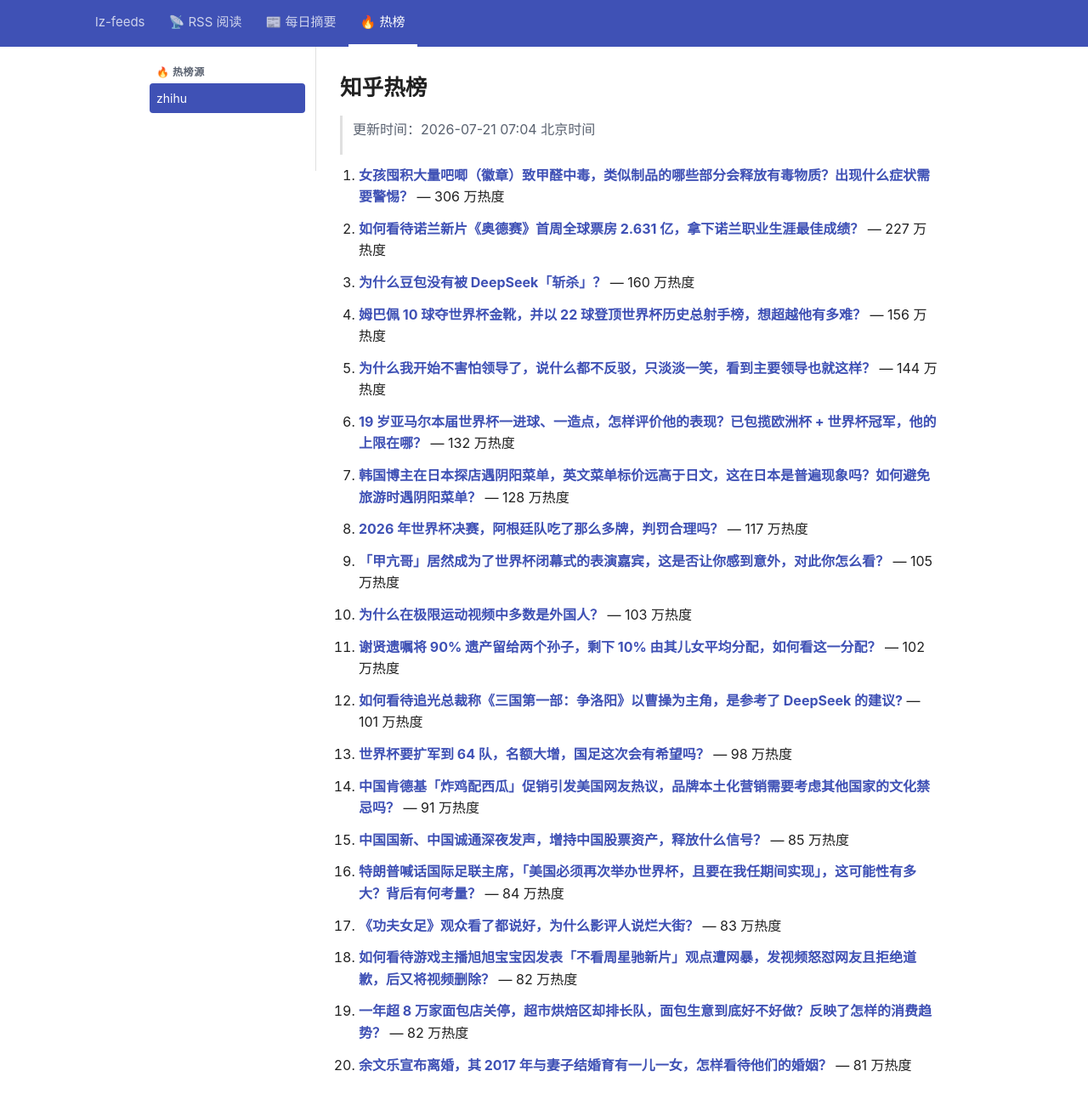
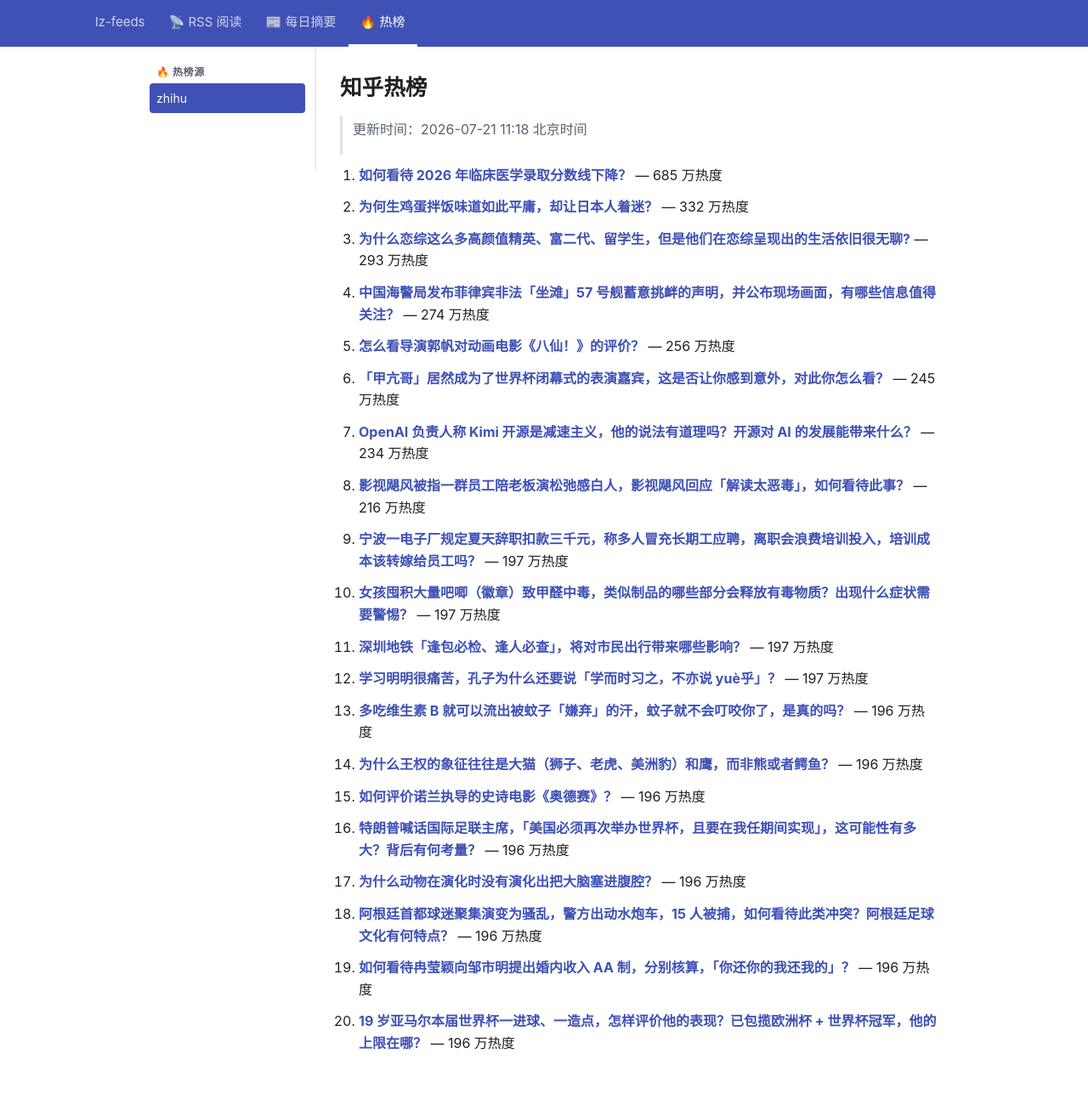
Before and after one commit to lizhang0101/lz-feeds, a Jekyll site: the page built from _hotlist/zhihu.md, in a window 1280 px wide and 1330 px high. Shown: the top 1300 px of the window at 85% size. Built offline with Jekyll 4.4.1, drawn with Linux system fonts in a browser that asks for light colours.

Commit message:
hotlist: 2026-07-21T03:18Z

```diff
--- a/_hotlist/zhihu.md
+++ b/_hotlist/zhihu.md
@@ -1,48 +1,48 @@
 ---
-updated: 2026-07-21 07:04 北京时间
+updated: 2026-07-21 11:18 北京时间
 count: 20
 ---
 
 # 知乎热榜
 
-> 更新时间：2026-07-21 07:04 北京时间
+> 更新时间：2026-07-21 11:18 北京时间
 
-1. **[女孩囤积大量吧唧（徽章）致甲醛中毒，类似制品的哪些部分会释放有毒物质？出现什么症状需要警惕？](https://www.zhihu.com/question/2061953789863654753)** — 306 万热度
+1. **[如何看待 2026 年临床医学录取分数线下降？](https://www.zhihu.com/question/2061925103441650722)** — 685 万热度
 
-2. **[如何看待诺兰新片《奥德赛》首周全球票房 2.631 亿，拿下诺兰职业生涯最佳成绩？](https://www.zhihu.com/question/2062461673827480992)** — 227 万热度
+2. **[为何生鸡蛋拌饭味道如此平庸，却让日本人着迷？](https://www.zhihu.com/question/2055058384097955896)** — 332 万热度
 
-3. **[为什么豆包没有被 DeepSeek「斩杀」？](https://www.zhihu.com/question/2061575313973416591)** — 160 万热度
+3. **[为什么恋综这么多高颜值精英、富二代、留学生，但是他们在恋综呈现出的生活依旧很无聊?](https://www.zhihu.com/question/2001825569575306638)** — 293 万热度
 
-4. **[姆巴佩 10 球夺世界杯金靴，并以 22 球登顶世界杯历史总射手榜，想超越他有多难？](https://www.zhihu.com/question/2062431941387710588)** — 156 万热度
+4. **[中国海警局发布菲律宾非法「坐滩」57 号舰蓄意挑衅的声明，并公布现场画面，有哪些信息值得关注？](https://www.zhihu.com/question/2062608470700975381)** — 274 万热度
 
-5. **[为什么我开始不害怕领导了，说什么都不反驳，只淡淡一笑，看到主要领导也就这样？](https://www.zhihu.com/question/4714962638)** — 144 万热度
+5. **[怎么看导演郭帆对动画电影《八仙！》的评价？](https://www.zhihu.com/question/2062108518619124379)** — 256 万热度
 
-6. **[19 岁亚马尔本届世界杯一进球、一造点，怎样评价他的表现？已包揽欧洲杯 + 世界杯冠军，他的上限在哪？](https://www.zhihu.com/question/2062423493048623288)** — 132 万热度
+6. **[「甲亢哥」居然成为了世界杯闭幕式的表演嘉宾，这是否让你感到意外，对此你怎么看？](https://www.zhihu.com/question/2062352638771818951)** — 245 万热度
 
-7. **[韩国博主在日本探店遇阴阳菜单，英文菜单标价远高于日文，这在日本是普遍现象吗？如何避免旅游时遇阴阳菜单？](https://www.zhihu.com/question/2060752007808250546)** — 128 万热度
+7. **[OpenAI 负责人称 Kimi 开源是减速主义，他的说法有道理吗？开源对 AI 的发展能带来什么？](https://www.zhihu.com/question/2062575282591209175)** — 234 万热度
 
-8. **[2026 年世界杯决赛，阿根廷队吃了那么多牌，判罚合理吗？](https://www.zhihu.com/question/2062425652234565249)** — 117 万热度
+8. **[影视飓风被指一群员工陪老板演松弛感白人，影视飓风回应「解读太恶毒」，如何看待此事？](https://www.zhihu.com/question/2062642099518795923)** — 216 万热度
 
-9. **[「甲亢哥」居然成为了世界杯闭幕式的表演嘉宾，这是否让你感到意外，对此你怎么看？](https://www.zhihu.com/question/2062352638771818951)** — 105 万热度
+9. **[宁波一电子厂规定夏天辞职扣款三千元，称多人冒充长期工应聘，离职会浪费培训投入，培训成本该转嫁给员工吗？](https://www.zhihu.com/question/2060738199488553481)** — 197 万热度
 
-10. **[为什么在极限运动视频中多数是外国人？](https://www.zhihu.com/question/37668903)** — 103 万热度
+10. **[女孩囤积大量吧唧（徽章）致甲醛中毒，类似制品的哪些部分会释放有毒物质？出现什么症状需要警惕？](https://www.zhihu.com/question/2061953789863654753)** — 197 万热度
 
-11. **[谢贤遗嘱将 90% 遗产留给两个孙子，剩下 10% 由其儿女平均分配，如何看这一分配？](https://www.zhihu.com/question/2062582137845278413)** — 102 万热度
+11. **[深圳地铁「逢包必检、逢人必查」，将对市民出行带来哪些影响？](https://www.zhihu.com/question/2062519287487714974)** — 197 万热度
 
-12. **[如何看待追光总裁称《三国第一部：争洛阳》以曹操为主角，是参考了 DeepSeek 的建议?](https://www.zhihu.com/question/2061868472049652679)** — 101 万热度
+12. **[学习明明很痛苦，孔子为什么还要说「学而时习之，不亦说 yuè乎」？](https://www.zhihu.com/question/2061437886252290978)** — 197 万热度
 
-13. **[世界杯要扩军到 64 队，名额大增，国足这次会有希望吗？](https://www.zhihu.com/question/2060140311075098977)** — 98 万热度
+13. **[多吃维生素 B 就可以流出被蚊子「嫌弃」的汗，蚊子就不会叮咬你了，是真的吗？](https://www.zhihu.com/question/2053174894217655686)** — 196 万热度
 
-14. **[中国肯德基「炸鸡配西瓜」促销引发美国网友热议，品牌本土化营销需要考虑其他国家的文化禁忌吗？](https://www.zhihu.com/question/2062469683769336787)** — 91 万热度
+14. **[为什么王权的象征往往是大猫（狮子、老虎、美洲豹）和鹰，而非熊或者鳄鱼？](https://www.zhihu.com/question/2062227038862307460)** — 196 万热度
 
-15. **[中国国新、中国诚通深夜发声，增持中国股票资产，释放什么信号？](https://www.zhihu.com/question/2062331320521450737)** — 85 万热度
+15. **[如何评价诺兰执导的史诗电影《奥德赛》？](https://www.zhihu.com/question/2061467293138116879)** — 196 万热度
 
-16. **[特朗普喊话国际足联主席，「美国必须再次举办世界杯，且要在我任期间实现」，这可能性有多大？背后有何考量？](https://www.zhihu.com/question/2062557149230903440)** — 84 万热度
+16. **[特朗普喊话国际足联主席，「美国必须再次举办世界杯，且要在我任期间实现」，这可能性有多大？背后有何考量？](https://www.zhihu.com/question/2062557149230903440)** — 196 万热度
 
-17. **[《功夫女足》观众看了都说好，为什么影评人说烂大街？](https://www.zhihu.com/question/2061061982518764560)** — 83 万热度
+17. **[为什么动物在演化时没有演化出把大脑塞进腹腔？](https://www.zhihu.com/question/2061859935906968749)** — 196 万热度
 
-18. **[如何看待游戏主播旭旭宝宝因发表「不看周星驰新片」观点遭网暴，发视频怒怼网友且拒绝道歉，后又将视频删除？](https://www.zhihu.com/question/2062096553184120966)** — 82 万热度
+18. **[阿根廷首都球迷聚集演变为骚乱，警方出动水炮车，15 人被捕，如何看待此类冲突？阿根廷足球文化有何特点？](https://www.zhihu.com/question/2062554076487881992)** — 196 万热度
 
-19. **[一年超 8 万家面包店关停，超市烘焙区却排长队，面包生意到底好不好做？反映了怎样的消费趋势？](https://www.zhihu.com/question/2062293737414160723)** — 82 万热度
+19. **[如何看待冉莹颖向邹市明提出婚内收入 AA 制，分别核算，「你还你的我还我的」？](https://www.zhihu.com/question/2062276487206770661)** — 196 万热度
 
-20. **[余文乐宣布离婚，其 2017 年与妻子结婚育有一儿一女，怎样看待他们的婚姻？](https://www.zhihu.com/question/2062540964820772002)** — 81 万热度
+20. **[19 岁亚马尔本届世界杯一进球、一造点，怎样评价他的表现？已包揽欧洲杯 + 世界杯冠军，他的上限在哪？](https://www.zhihu.com/question/2062423493048623288)** — 196 万热度
```
